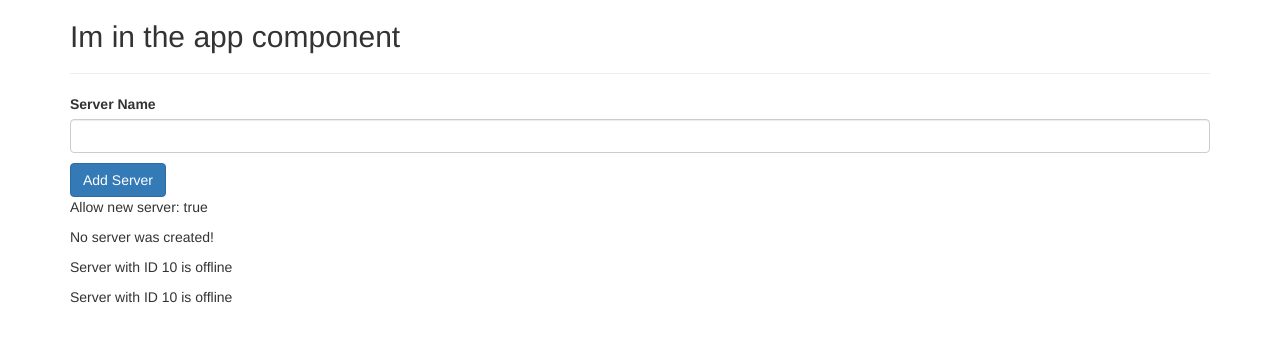
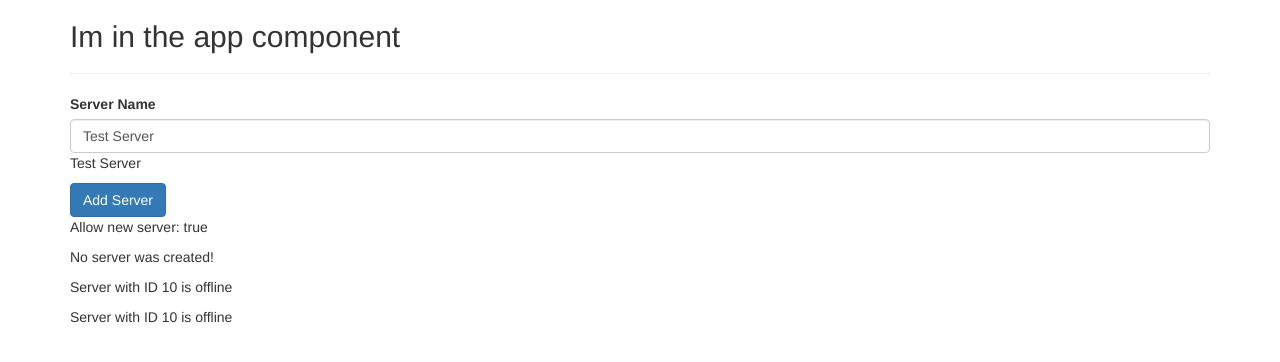
Before and after one commit to kvo189/Angular-Udemy-Course, an Angular app: page / in a window 1280 px wide. Shown: the top 362 px of the page. Built offline with nearby package versions, Linux system fonts and the light colour scheme.

Commit message:
Add 34.Two-Way data binding

```diff
--- a/src/app/app.module.ts
+++ b/src/app/app.module.ts
@@ -4,6 +4,7 @@
 import {AppComponent} from './app.component';
 import {ServerComponent} from "./server/server.component";
 import { ServersComponent } from './servers/servers.component';
+import {FormsModule} from "@angular/forms";
 
 @NgModule({
   declarations: [
@@ -13,6 +14,7 @@
   ],
   imports: [
     BrowserModule,
+    FormsModule
   ],
   providers: [],
   bootstrap: [AppComponent]
--- a/src/app/servers/servers.component.html
+++ b/src/app/servers/servers.component.html
@@ -1,6 +1,7 @@
 <label>Server Name</label>
 
-<input type="text" class="form-control" (input)="onUpdateServerName($event)">
+<!--<input type="text" class="form-control" (input)="onUpdateServerName($event)">-->
+<input type="text" class="form-control" [(ngModel)]="serverName">
 <p>{{serverName}}</p>
 
 <button (click)="onCreateServer()" [disabled]="!allowNewServer" class="btn btn-primary">Add Server</button>
--- a/src/app/servers/servers.component.ts
+++ b/src/app/servers/servers.component.ts
@@ -8,7 +8,7 @@
 export class ServersComponent implements OnInit {
   allowNewServer: boolean = false;
   serverCreationStatus: string = 'No server was created!';
-  serverName = '';
+  serverName = 'Test Server';
 
   constructor() {
     setTimeout(() => {
```
